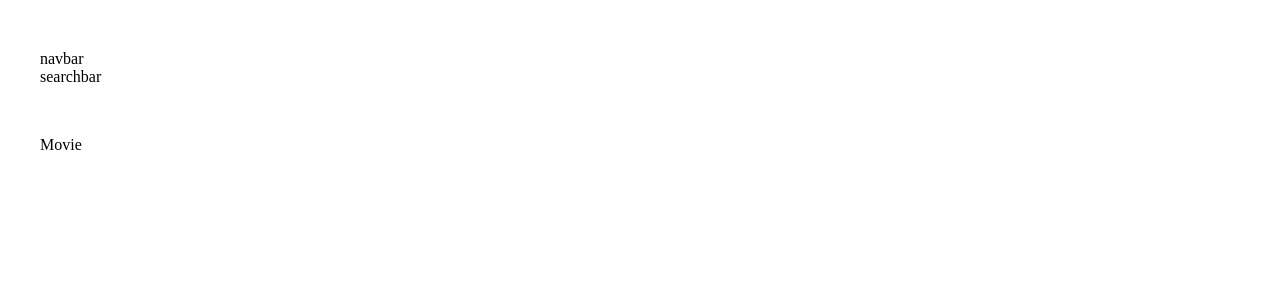
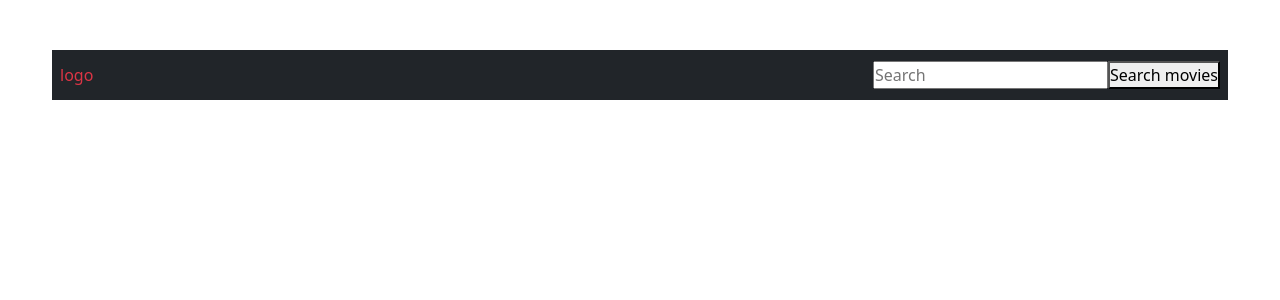
Before and after one commit to GiosciaFra/vite-boolflix, a Vue app: page / in a window 1280 px wide. Shown: the top 300 px of the page. Built offline with nearby package versions, Linux system fonts and the light colour scheme.

Commit message:
Milestone 1 completata, la ricerca avviene correttamente e di conseguenza visualizzazione film (da stilizzare il layout) e l'API funziona, inizio stilizzazione

```diff
--- a/index.html
+++ b/index.html
@@ -1,13 +1,21 @@
 <!doctype html>
 <html lang="en">
+
 <head>
   <meta charset="UTF-8" />
   <link rel="icon" type="image/svg+xml" href="/vite.svg" />
   <meta name="viewport" content="width=device-width, initial-scale=1.0" />
-    <title>Vite + Vue</title>
+  <link href="https://cdn.jsdelivr.net/npm/bootstrap@5.3.3/dist/css/bootstrap.min.css" rel="stylesheet"
+    integrity="sha384-QWTKZyjpPEjISv5WaRU9OFeRpok6YctnYmDr5pNlyT2bRjXh0JMhjY6hW+ALEwIH" crossorigin="anonymous">
+  <title>Boolflix</title>
 </head>
+
 <body>
   <div id="app"></div>
   <script type="module" src="/src/main.js"></script>
+  <script src="https://cdn.jsdelivr.net/npm/bootstrap@5.3.3/dist/js/bootstrap.bundle.min.js"
+    integrity="sha384-YvpcrYf0tY3lHB60NNkmXc5s9fDVZLESaAA55NDzOxhy9GkcIdslK1eN7N6jIeHz"
+    crossorigin="anonymous"></script>
 </body>
+
 </html>
--- a/src/App.vue
+++ b/src/App.vue
@@ -1,21 +1,51 @@
 <script>
+
+import {store} from './store';
+import AppNav from './components/AppNav.vue';
 import AppMain from './components/AppMain.vue'
 import axios from 'axios';
 
 export default {
   components: {
+    AppNav,
     AppMain,
   },
 
   data() {
     return {
+      store,
     }
   },
+
+//   created() {
+//     axios.get("https://api.themoviedb.org/3/search/movie?api_key=98149095997580a258be6c4d79203beb&query=ritorno+al+futuro").then(res => {this.store.movies
+//       = res.data.result;
+//       console.log(res.data.result);
+// });
+// },
+
+methods: {
+  searchMovies() {
+    axios.get("https://api.themoviedb.org/3/search/movie?api_key=98149095997580a258be6c4d79203beb&query=" + this.store.searchValue)
+    .then(res =>
+    {
+      // console.log(res.data.result)
+      // console.log(this.store.searchValue);
+      this.store.movies = res.data.results;
+    });
+
+  },
+},
 }
+
+
+
+
 </script>
 
 <template>
     <div class="container">
+      <AppNav @click="searchMovies()"></AppNav>
         <AppMain></AppMain>
     </div>
 </template>
--- a/src/components/AppMain.vue
+++ b/src/components/AppMain.vue
@@ -1,23 +1,19 @@
 <script>
-import AppNav from "./AppNav.vue";
-import SearchMovie from "./SearchMovie.vue";
 import MovieItem from "./MovieItem.vue";
+import {store} from "../store.js"
 
-import axios from 'axios';
 
 export default {
     name: 'AppMain',
 
     components: {
-        AppNav,
-        SearchMovie,
         MovieItem,
 
     },
 
     data() {
         return {
-
+            store,
         }
     }
 }
@@ -25,11 +21,10 @@ export default {
 
 <template>
 
-    <AppNav></AppNav>
-    <SearchMovie></SearchMovie>
+
 
 <div class="container">
-    <MovieItem></MovieItem>
+    <MovieItem v-for="movie in store.movies" :movie=movie></MovieItem>
 </div>
 </template>
 
--- a/src/components/AppNav.vue
+++ b/src/components/AppNav.vue
@@ -1,16 +1,37 @@
 <script>
+import {store} from '../store.js';
+import axios from 'axios';
+
+
 export default {
     name: 'AppNav',
+
+    data() {
+        return{
+            store,
+        }
+    }
 }
 </script>
 
 <template>
-<nav>
-    navbar
+<nav class="bg-dark px-2  d-flex justify-content-between align-items-center text-danger ">
+        <div id="logo" >
+            logo
+        </div>
+         <div id="searchbar">
+                <input type="search" v-model="store.searchValue" placeholder="Search">
+                <button @click="$emit('search')">Search movies</button>
+         </div>
+
 </nav>
 </template>
 
 <style lang="scss">
-@use '../styles/general.scss'
+@use '../styles/general.scss';
+
+nav {
+    height: 50px;
+}
 
 </style>
--- a/src/components/MovieItem.vue
+++ b/src/components/MovieItem.vue
@@ -1,12 +1,23 @@
 <script>
 export default {
     name: 'MovieItem',
+
+    props: {
+        movie: Object,
+    },
 }
+
 </script>
 
 <template>
 <div id="movies">
-    Movie
+    <span>{{ movie.title }}</span>
+    <br>
+    <span>{{ movie.original_title }}</span>
+    <br>
+    <span>{{ movie.original_language }}</span>
+    <br>
+    <span>{{ movie.vote_average }}</span>
 </div>
 </template>
 
--- a/src/components/SearchMovie.vue
+++ /dev/null
@@ -1,26 +0,0 @@
-<script>
-import {store} from "../store.js"
-
-export default {
-    name: 'SearchMovie',
-
-    data() {
-        return {
-            store,
-        }
-    },
-}
-</script>
-
-<template>
-    <div id="search-bar">
-        searchbar
-    </div>
-
-</template>
-
-<style lang="scss">
-@use '../styles/general.scss' as *;
-@use '../styles/variables.scss' as *
-
-</style>
--- a/src/store.js
+++ b/src/store.js
@@ -2,6 +2,7 @@ import { reactive } from 'vue'
 
 export const store = reactive({
 
-
+    movies: [],
+    searchValue: "",
 
 });
```
Lines whose indentation alone changed are shown as unchanged.
